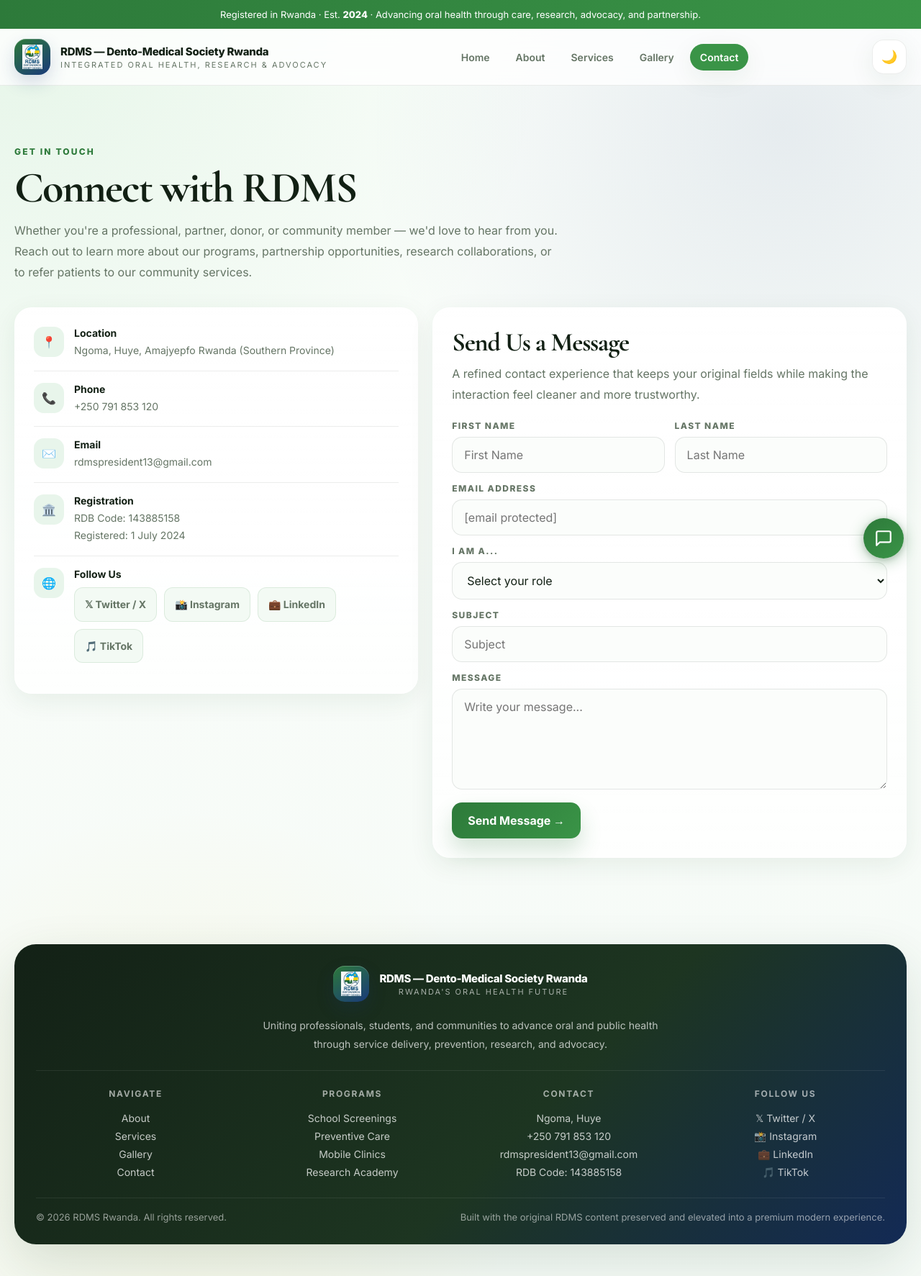
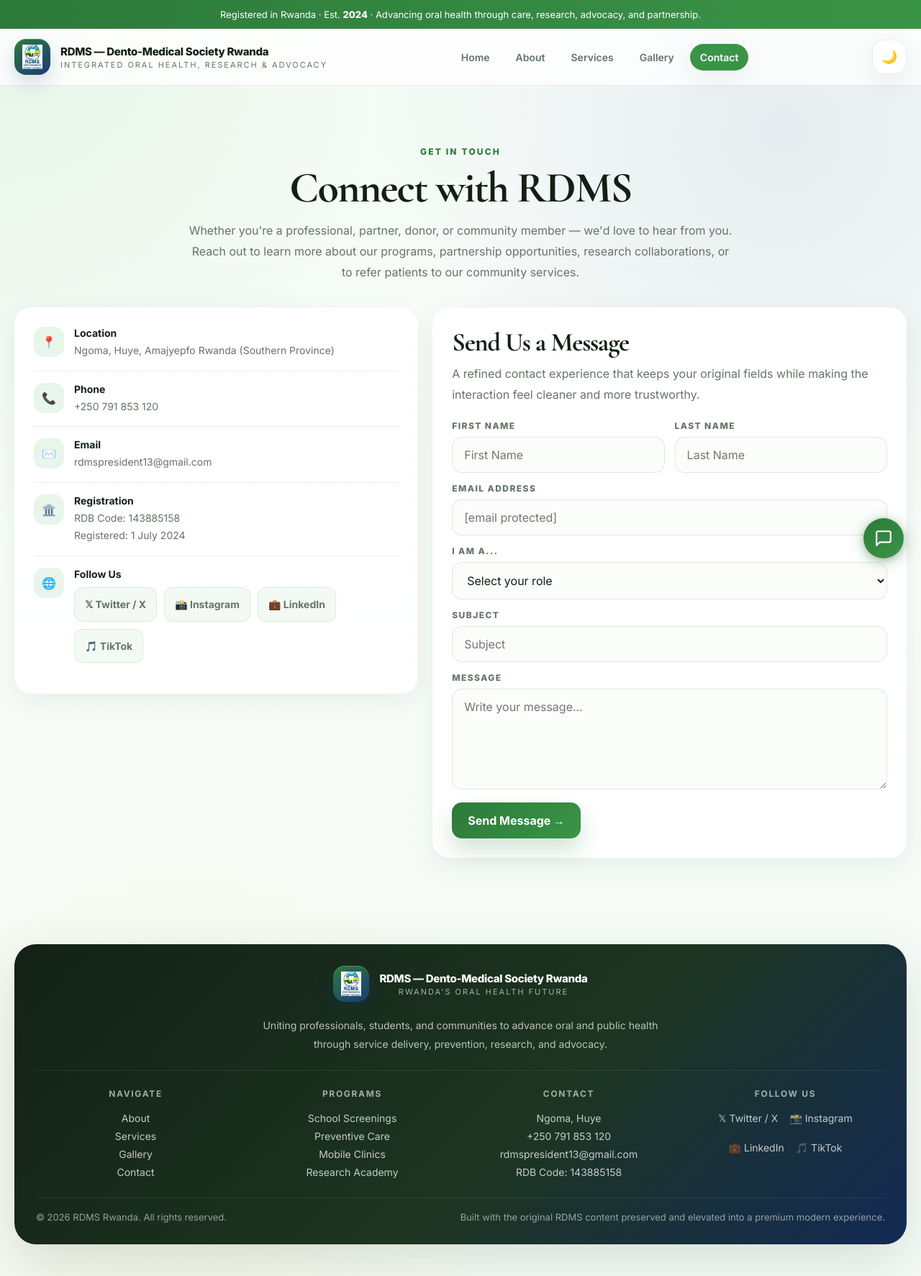
Before and after one commit to erwinatibor/rdms-website, a React (Vite) app: page /contact in a window 1280 px wide. Shown: the whole page at 72% size. Built offline with nearby package versions, Linux system fonts and the light colour scheme.

Commit message:
Center all section headers and make Follow Us links horizontal

```diff
--- a/src/components/Footer.jsx
+++ b/src/components/Footer.jsx
@@ -40,10 +40,12 @@ export default function Footer() {
           </div>
           <div>
             <h4>Follow Us</h4>
-            <a href="https://x.com/RDMS_rw" target="_blank" rel="noopener noreferrer">𝕏 Twitter / X</a><br />
-            <a href="https://www.instagram.com/rdms_rw/" target="_blank" rel="noopener noreferrer">📸 Instagram</a><br />
-            <a href="https://www.linkedin.com/in/rdms-dento-medical-society-rwanda-24035029b" target="_blank" rel="noopener noreferrer">💼 LinkedIn</a><br />
-            <a href="https://www.tiktok.com/@rdmsrw" target="_blank" rel="noopener noreferrer">🎵 TikTok</a>
+            <div className="footer-social-row">
+              <a href="https://x.com/RDMS_rw" target="_blank" rel="noopener noreferrer">𝕏 Twitter / X</a>
+              <a href="https://www.instagram.com/rdms_rw/" target="_blank" rel="noopener noreferrer">📸 Instagram</a>
+              <a href="https://www.linkedin.com/in/rdms-dento-medical-society-rwanda-24035029b" target="_blank" rel="noopener noreferrer">💼 LinkedIn</a>
+              <a href="https://www.tiktok.com/@rdmsrw" target="_blank" rel="noopener noreferrer">🎵 TikTok</a>
+            </div>
           </div>
         </div>
         <div className="footer-bottom">
--- a/src/index.css
+++ b/src/index.css
@@ -977,6 +977,9 @@ body.dark .partner-logo img {
 .section-head {
   max-width: 760px;
   margin-bottom: 34px;
+  margin-left: auto;
+  margin-right: auto;
+  text-align: center;
 }
 
 .section-kicker {
@@ -986,6 +989,7 @@ body.dark .partner-logo img {
   font-weight: 800;
   font-size: 12px;
   margin-bottom: 12px;
+  text-align: center;
 }
 
 .section-head h2 {
@@ -1219,8 +1223,8 @@ body.dark .partner-logo img {
 }
 
 .projects-shell .section-kicker { color: var(--green-light); }
-.projects-shell h2 { color: white; }
-.projects-shell .lead { color: rgba(255,255,255,0.78); max-width: 700px; line-height: 1.8; }
+.projects-shell h2 { color: white; text-align: center; }
+.projects-shell .lead { color: rgba(255,255,255,0.78); max-width: 700px; line-height: 1.8; text-align: center; margin-left: auto; margin-right: auto; }
 
 .filters {
   display: flex;
@@ -1483,6 +1487,13 @@ footer {
   letter-spacing: 0.14em;
   margin-bottom: 14px;
   font-family: 'Inter', sans-serif;
+}
+
+.footer-social-row {
+  display: flex;
+  gap: 16px;
+  justify-content: center;
+  flex-wrap: wrap;
 }
 
 .footer-bottom {
```
